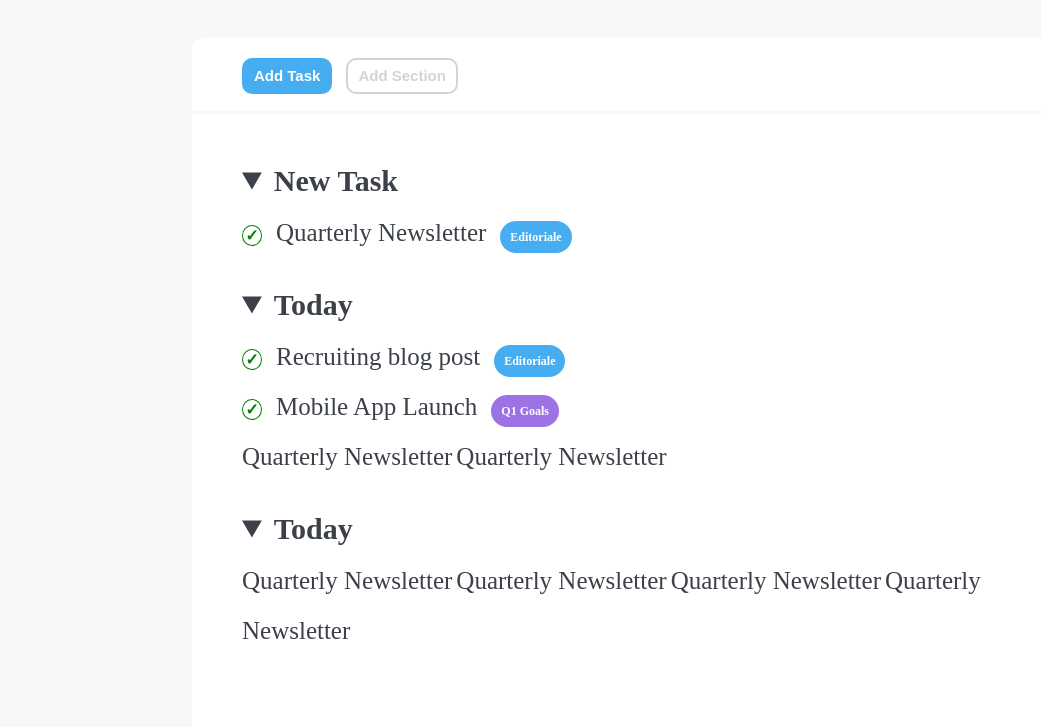
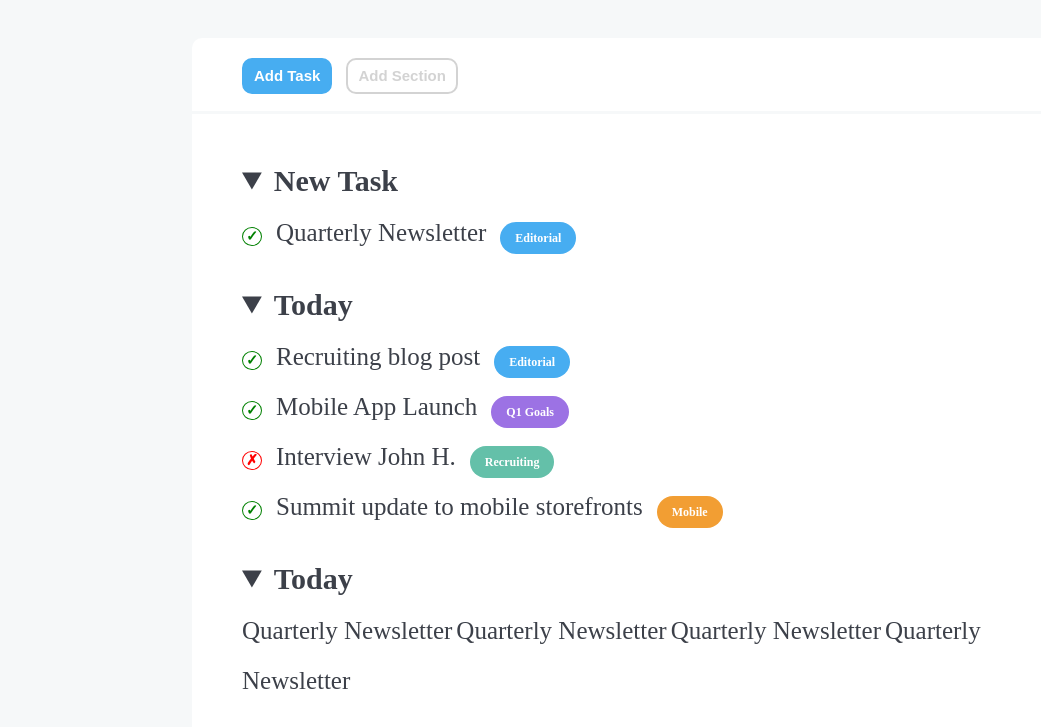
Before and after one commit to VincenzoTavassi/html-css-toboolist, a plain HTML site: page index.html in a window 1280 px wide. Shown: the part 113-840 px from the top of the page, without its empty margins (0-1041 px from the left). Drawn offline with Linux system fonts and the light colour scheme.

Commit message:
2 sezioni

```diff
--- a/css/style.css
+++ b/css/style.css
@@ -111,25 +111,53 @@ details > p {
     display: inline-block;
     font-weight: 700;
     margin-right: 10px;
+    font-size: 90%;
+}
+
+.cross {
+    color: red;
+    border: 1px solid red;
+    border-radius: 60%;
+    width: 20px;
+    text-align: center;
+    background-color: white;
+    display: inline-block;
+    font-weight: 700;
+    margin-right: 10px;
+    font-size: 90%;
+
 }
 
 
 .tag {
     line-height: 30px;
-    padding: 1px 10px;
+    padding: 1px 15px;
     border-radius: 20px;
     color: #fff;
     font-weight: 700;
     margin-left: 10px;
     font-size: 12px;
     display: inline-block;
+    vertical-align: middle;
 
 }
 
-.editoriale {
+.editoriale, .editoriale::after {
     background-color: #47ADF1;
+    content: "Editorial";
 }
 
-.goals {
+.goals, .goals::after {
     background-color: #9C72E4;
+    content: "Q1 Goals";
 }
+
+.recruiting, .recruiting::after {
+    background-color: #64C0A9;
+    content: "Recruiting";
+}
+
+.mobile, .mobile::after {
+    background-color: #F29E33;
+    content: "Mobile";
+}
--- a/index.html
+++ b/index.html
@@ -20,22 +20,43 @@
     <div class="new-tasks">
     <details open>
             <summary>New Task</summary>
-            <div class="check">&check;</div>
+            <div class="check">&check;
+            </div>
             <p>Quarterly Newsletter</p>
-            <div class="tag editoriale">Editoriale</div>
+            <div class="tag editoriale">
+            </div>
         </details>
         </div>
         <div class="today">
         <details open>
             <summary>Today</summary>
-            <div class="check">&check;</div>
+            <div class="check">
+                &check;
+            </div>
             <p>Recruiting blog post</p>
-            <div class="tag editoriale">Editoriale</div><br>
-            <div class="check">&check;</div>
+            <div class="tag editoriale">
+            </div>
+            <br>
+            <div class="check">
+                &check;
+            </div>
             <p>Mobile App Launch</p>
-            <div class="tag goals">Q1 Goals</div><br>
-            <p>Quarterly Newsletter</p>
-            <p>Quarterly Newsletter</p>
+            <div class="tag goals">
+            </div>
+            <br>
+            <div class="cross">
+                &cross;
+            </div>
+            <p>Interview John H.</p>
+            <div class="tag recruiting">
+            </div>
+            <br>
+            <div class="check">
+                &check;
+            </div>
+            <p>Summit update to mobile storefronts</p>
+            <div class="tag mobile">
+            </div>
         </details>
         </div>
         <div class="upcoming">
```
